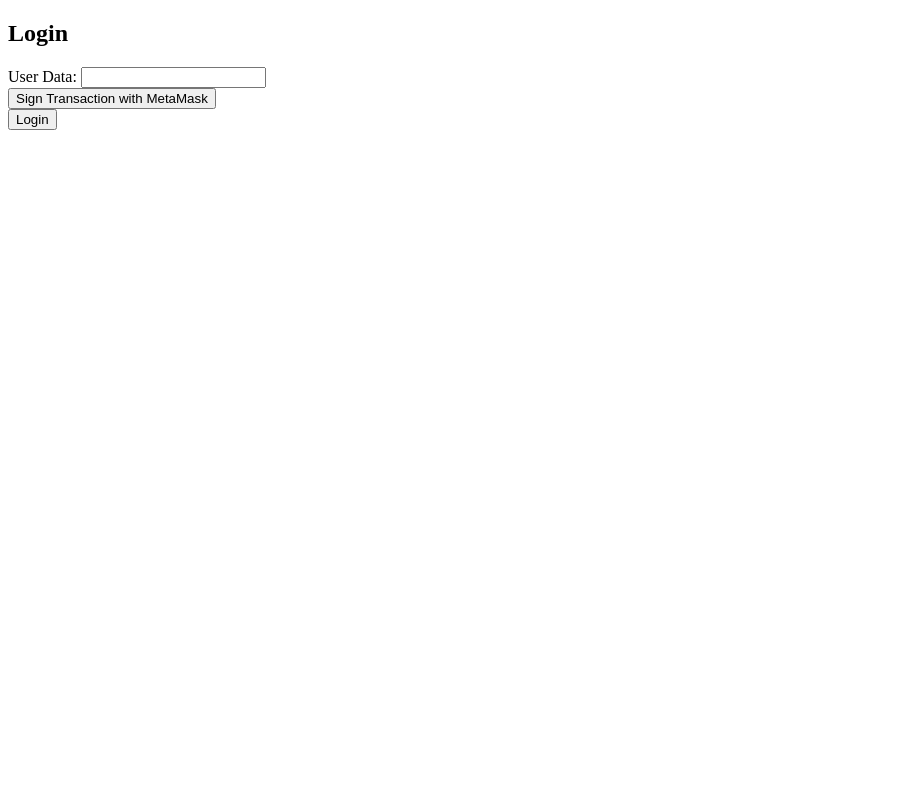
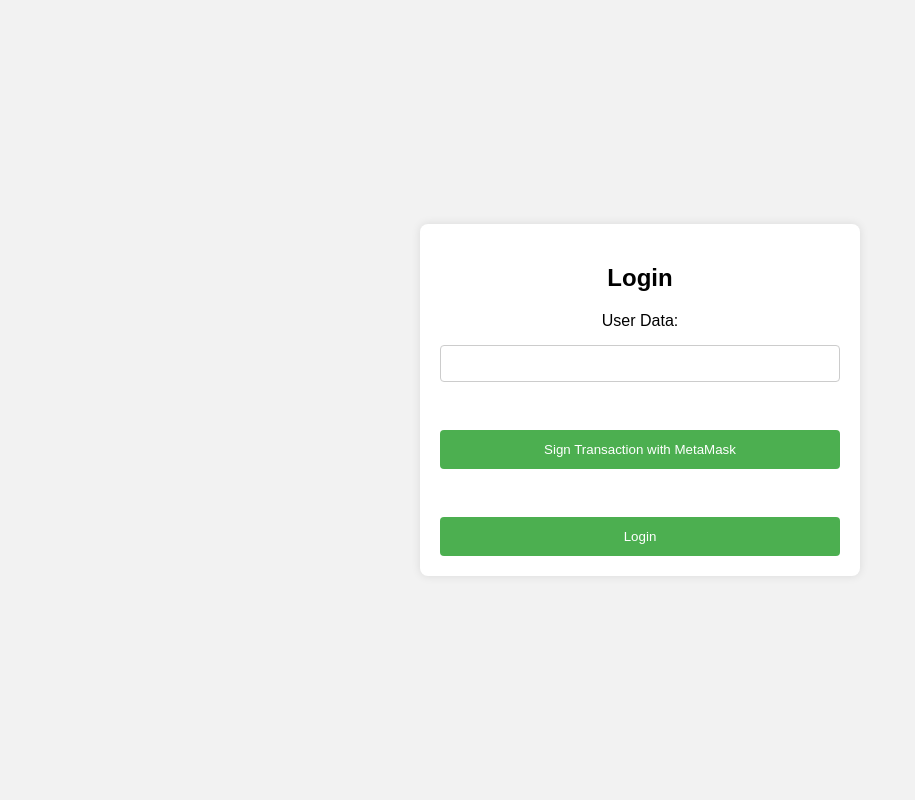
Before and after one commit to klreddy2636/Blockchain-Auth, a Flask app: page /login in a window 1280 px wide. Shown: the whole page, without its empty margins (0-915 px from the left). Run offline with Flask 3, Linux system fonts and the light colour scheme; parts of the project's set-up code (start-up, migrations or seed data) failed here and were passed over; some libraries are stand-ins or nearby versions.

Commit message:
Update login.html

```diff
--- a/templates/login.html
+++ b/templates/login.html
@@ -9,11 +9,77 @@
     <script src="https://cdn.jsdelivr.net/gh/ethereum/web3.js/dist/web3.min.js"></script>
     <!-- Include MetaMask JavaScript library -->
 <!--<script src="https://unpkg.com/browse/eth-sig-util@3.0.1/dist/index.js"></script>-->
+<style>
+    body {
+        font-family: 'Arial', sans-serif;
+        background-color: #f2f2f2;
+        margin: 0;
+        padding: 0;
+        display: flex;
+        justify-content: center;
+        align-items: center;
+        height: 100vh;
+    }
+
+    .container {
+        background-color: #fff;
+        padding: 20px;
+        border-radius: 8px;
+        box-shadow: 0 0 10px rgba(0, 0, 0, 0.1);
+        width: 400px;
+        max-width: 100%;
+        text-align: center;
+    }
+
+    h1 {
+        color: #333;
+    }
+
+    form {
+        display: flex;
+        flex-direction: column;
+        gap: 15px;
+    }
+
+    input {
+        padding: 10px;
+        border: 1px solid #ccc;
+        border-radius: 4px;
+        width: 100%;
+        box-sizing: border-box;
+    }
+
+    button {
+        padding: 12px;
+        background-color: #4caf50;
+        color: #fff;
+        border: none;
+        border-radius: 4px;
+        cursor: pointer;
+    }
+
+    button:hover {
+        background-color: #45a049;
+    }
+
+    .flash-message {
+        color: red;
+        margin-top: 10px;
+    }
+</style>
+
 
 </head>
 <body>
+    <div class="container">
     <h2>Login</h2>
+    {% with messages = get_flashed_messages() %}
+        {% if messages %}
+            <div class="flash-message">{{ messages[0] }}</div>
+        {% endif %}
+    {% endwith %}
     <form method="post" id="loginForm">
+
         <!-- Add a field for private key (hidden) -->
         <!--  <input type="hidden" name="private_key" id="private_key">       -->
         <!-- Add a field for private key (hidden) -->
@@ -26,7 +92,8 @@
         <br>
         <button type="submit">Login</button>
     </form>
-    <script>
+</div>
+<script>
         async function signTransaction() {
             try {
 
@@ -60,23 +127,3 @@
     </script>
 </body>
 </html>
-
-<!--
-<!DOCTYPE html>
-<html lang="en">
-<head>
-    <meta charset="UTF-8">
-    <meta http-equiv="X-UA-Compatible" content="IE=edge">
-    <meta name="viewport" content="width=device-width, initial-scale=1.0">
-    <title>Login</title>
-</head>
-<body>
-    <h1>Login</h1>
-    <form method="post">
-        <label for="private_key">Enter Private Key:</label>
-        <input type="text" name="private_key" required>
-        <button type="submit">Login</button>
-    </form>
-</body>
-</html>
--->
```
